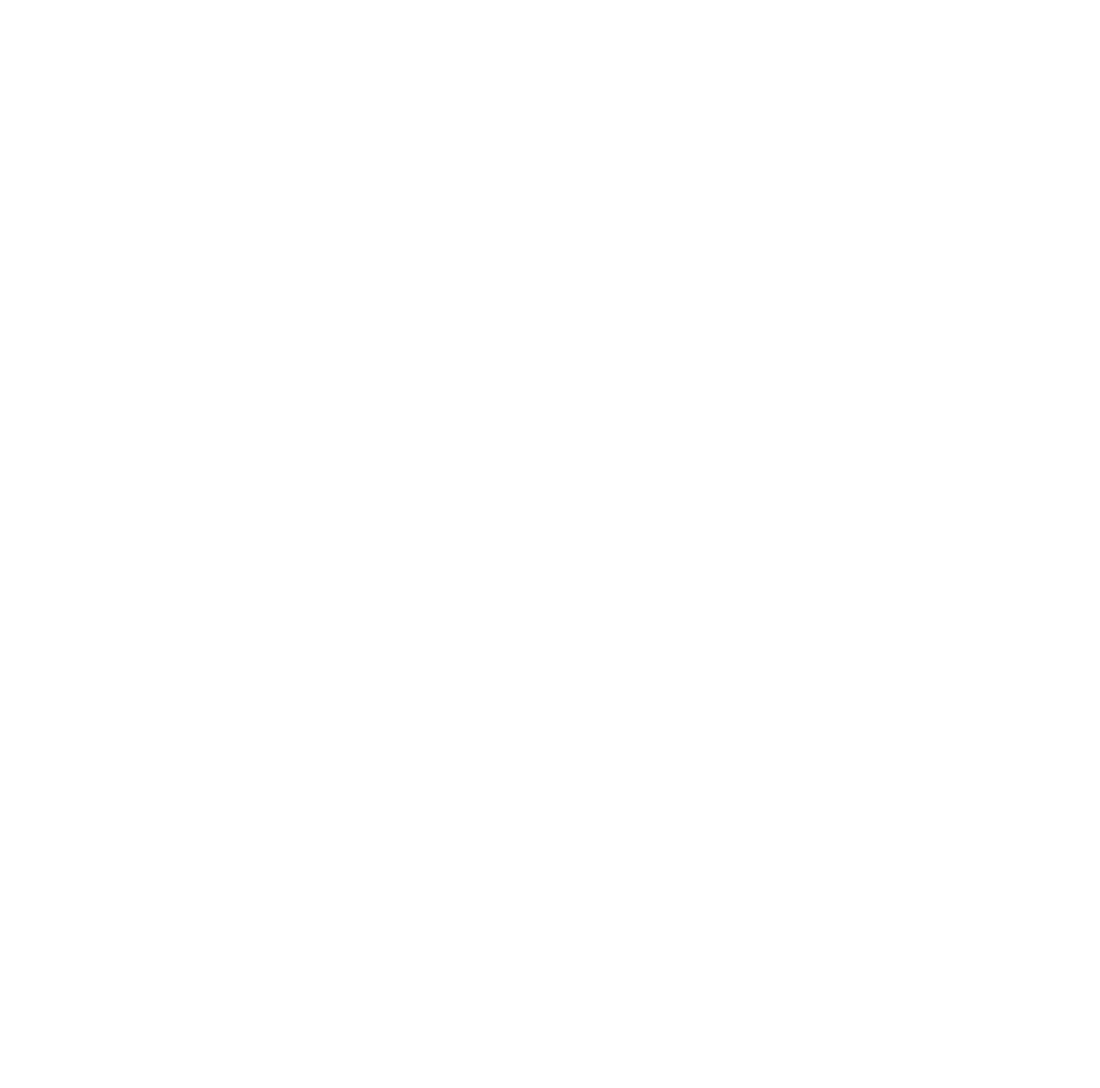
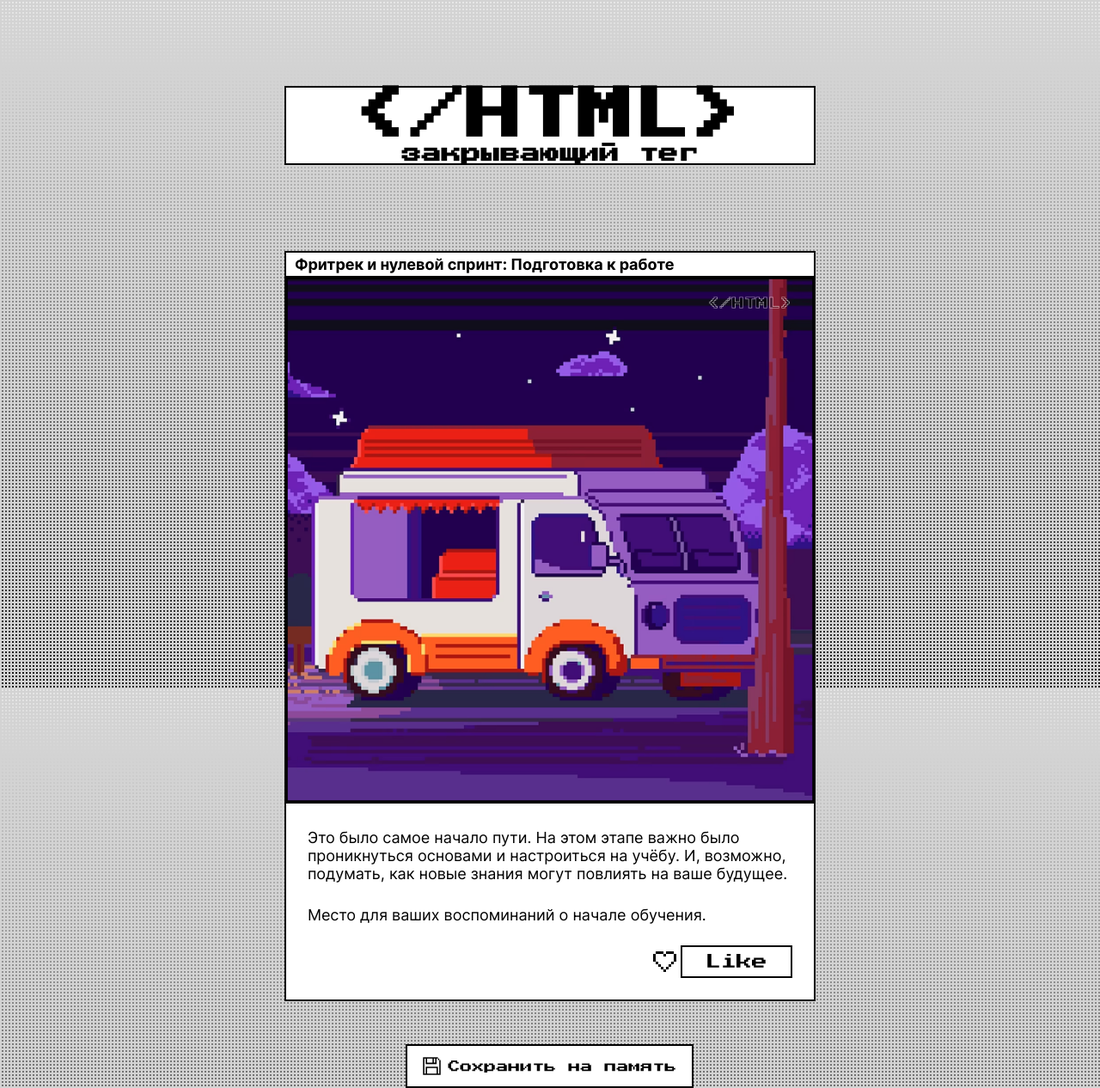
Before and after one commit to allrightwithyou/zakrivayuschiy-teg-f, a plain HTML site: page index.html in a window 1280 px wide. Shown: the whole page at 86% size. Before the commit the page ends 800 px from the top, so only its background shows below. Drawn offline with Linux system fonts and the light colour scheme.

Commit message:
лейаут

```diff
--- a/fonts/fonts.css
+++ b/fonts/fonts.css
@@ -1 +1,16 @@
 /* В этом файле вы импортируете все шрифты для сайта. Один из них вариативный и требует особенной настройки */
+@font-face{
+  font-family: PressStart2P;
+  src: url('./PressStart2P-Regular.woff') format('woff');
+  font-weight: 400;
+  font-display: swap;
+}
+@font-face{
+  font-family: Inter-Variable;
+  src:
+  local('Inter-Variable'),
+  url('./Inter-Variable.woff2') format('woff2 supports variations'),
+  url('./Inter-Variable.woff2') format('woff2-variations');
+  font-display: swap;
+  font-weight:400 700;
+}
--- a/index.html
+++ b/index.html
@@ -9,10 +9,53 @@
     <link rel="stylesheet" href="./styles/globals.css" />
     <link rel="stylesheet" href="./styles/style.css" />
     <link rel="stylesheet" href="./styles/animations.css" />
+    <link rel="icon" href="./images/favicon.ico" sizes="any" />
+    <link rel="icon" href="./svg/favicon.svg" type="image/svg+xml" />
+    <link rel="apple-touch-icon" href="./images/favicon.png" />
   </head>
   <body class="page">
-    <header class="header"></header>
-    <main></main>
+    <header class="header">
+      <h1 class="header__title">&lt;/HTML&gt;</h1>
+      <h2 class="header__post-title">закрывающий тег</h2>
+    </header>
+    <main class="main">
+      <ul class="main__content-list">
+        <li class="main__content">
+          <h3 class="main__content-title">
+            Фритрек и нулевой спринт: Подготовка к работе
+          </h3>
+          <div class="block-image">
+            <label class="label">&lt;/HTML&gt;</label>
+           <img src="./images/image.png" class="image" />
+          </div>
+          <section class="main__content-section">
+            <div class="main__content-text">
+              <p>
+                Это было самое начало пути. На этом этапе важно было
+                проникнуться основами и настроиться на учёбу. И, возможно,
+                подумать, как новые знания могут повлиять на ваше будущее.
+              </p>
+              <p>Место для ваших воспоминаний о начале обучения.</p>
+            </div>
+            <div class="buttons">
+            <button class="card__icon-button">
+              <img
+                class="like-icon"
+                src="./svg/heart.svg"
+                width="27px"
+                height="24px"
+              />
+            </button>
+            <button class="card__like-button">
+              <span class="button__text"> Like </span>
+            </button>
+            </div>
+          </section>
+        </li>
+      </ul>
+      <button class="button__save"> <img src="./svg/floppy.svg" width="21px" height="21px">
+        Сохранить на память</button>
+    </main>
     <script src="./scripts/like.js"></script>
   </body>
 </html>
--- a/styles/globals.css
+++ b/styles/globals.css
@@ -42,6 +42,11 @@ ol {
   list-style: none;
 }
 
+button{
+  border: 0;
+  background-color: transparent;
+}
+
 .visually-hidden {
   position: absolute;
   inline-size: 1px;
--- a/styles/style.css
+++ b/styles/style.css
@@ -11,6 +11,126 @@
 */
 
 .page {
+  display: flex;
+  flex-direction: column;
+  align-items: center;
+  font-family: var(--main-font), sans-serif;
+  font-variation-settings: "wght" var(--main-weight);
   min-inline-size: 320px;
   min-block-size: 100dvb;
+  background-image: var(--bg-image);
+  background-size: cover;
+  height: 100vh;
+  background-attachment: fixed;
+  background-repeat: no-repeat;
 }
+
+.header{
+  background-color: #fff;
+  display: flex;
+  flex-direction: column;
+  align-items: center;
+  justify-content: center;
+  font-family: var(--acent-font);
+  margin-top:100px;
+  width: var(--main-width);
+  height: var(--header-height);
+  border: solid 2px;
+  margin-bottom: 100px;
+}
+
+.header__title{
+  font-size:var(--header__title-font-size);
+}
+
+.header__post-title{
+  font-size:var(--header__post-title-font-size);
+}
+
+.main{
+  width: var(--main-width);
+}
+
+.image{
+  width: 100%;
+  aspect-ratio: 1/1;
+  border-top: solid 2px;
+  border-bottom: solid 2px;
+
+}
+
+.main__content{
+  background-color: #fff;
+  border: solid 2px;
+}
+.main__content-title{
+  font-variation-settings: "wght" var(--main-title-weight);
+  font-size: 18px;
+  padding: 3px 10px;
+}
+
+.main__content-section{
+  padding: 25px;
+  font-size:18px;
+}
+
+.main__content-text{
+  display: flex;
+  flex-direction: column;
+  gap:27px;
+  margin-bottom: 25px;
+}
+
+
+.card__icon-button{
+  border: 2px transparent solid;
+  display: flex;
+  width: 33px;
+  align-self: center;
+}
+
+.card__like-button{
+  font-family: var(--acent-font);
+  width: 130px;
+  height: 38px;
+  display: flex;
+  border: solid 2px;
+  justify-content: center;
+  align-items: center;
+}
+
+.buttons{
+  gap:7px;
+  justify-self: end;
+  align-self: flex-end;
+  display: flex;
+  flex-direction: row;
+}
+.block-image{
+  position: relative;
+}
+.label{
+  position:absolute;
+  font-family: var(--acent-font);
+  font-size:14px;
+  right:25px;
+  top:25px;
+  -webkit-text-stroke:1px #fff;
+  mix-blend-mode:hard-light;
+  opacity: 0.5;
+
+}
+.button__save{
+  background-color: #fff;
+  border: 2px solid;
+  display: flex;
+  justify-content: center;
+  align-items: center;
+  justify-self: center;
+  margin-top: 50px;
+  width: 335px;
+  height: 51px;
+  gap: 8px;
+  font-family:var(--acent-font);
+  font-size:14px;
+}
--- a/styles/variables.css
+++ b/styles/variables.css
@@ -1 +1,23 @@
 /* В этом файле будут храниться все значения переменных в исходном состоянии, а так же их изменения в зависимости от ширины устройства */
+:root{
+--main-font:'Inter-Variable';
+--acent-font:'PressStart2P';
+--main-weight:400;
+--title-weight:700;
+--color-gray:#d3d3d3;
+--color-transparent:transparent;
+--main-width:clamp(375px, 48.3%, 696px);
+--header-height:clamp(327px, 25.83vh, 368px);
+--header__title-font-size:65px;
+--header__post-title-font-size:23px;
+--main-title-weight:700;
+--bg-image: repeating-linear-gradient(to right, #d3d3d3 0px, #d3d3d3 2px, transparent 2px, transparent 4px),
+repeating-linear-gradient(to bottom, #d3d3d3 0px, #d3d3d3 2px, transparent 2px, transparent 4px),
+linear-gradient(to bottom, #e7e7e7 0.01%, #1a1a1a 100%);
+}
+
+@media (width <= 375px){
+  :root{
+    --main-width:100vw;
+  }
+}
```
Also changed, not shown: images/background.png (added), images/favicon.ico (added), images/favicon.png (added), images/image.png (added), svg/favicon.svg (added), svg/floppy.svg (added), svg/heart.svg (added).
